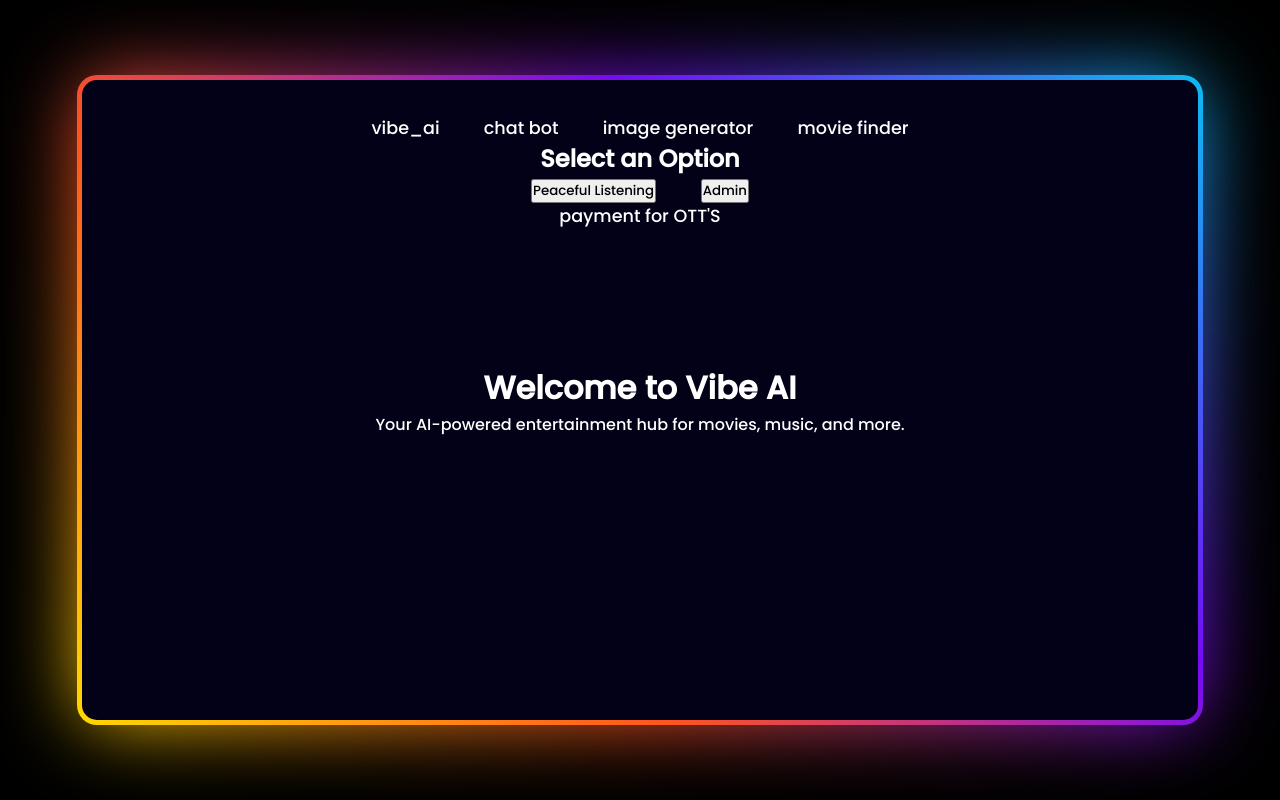
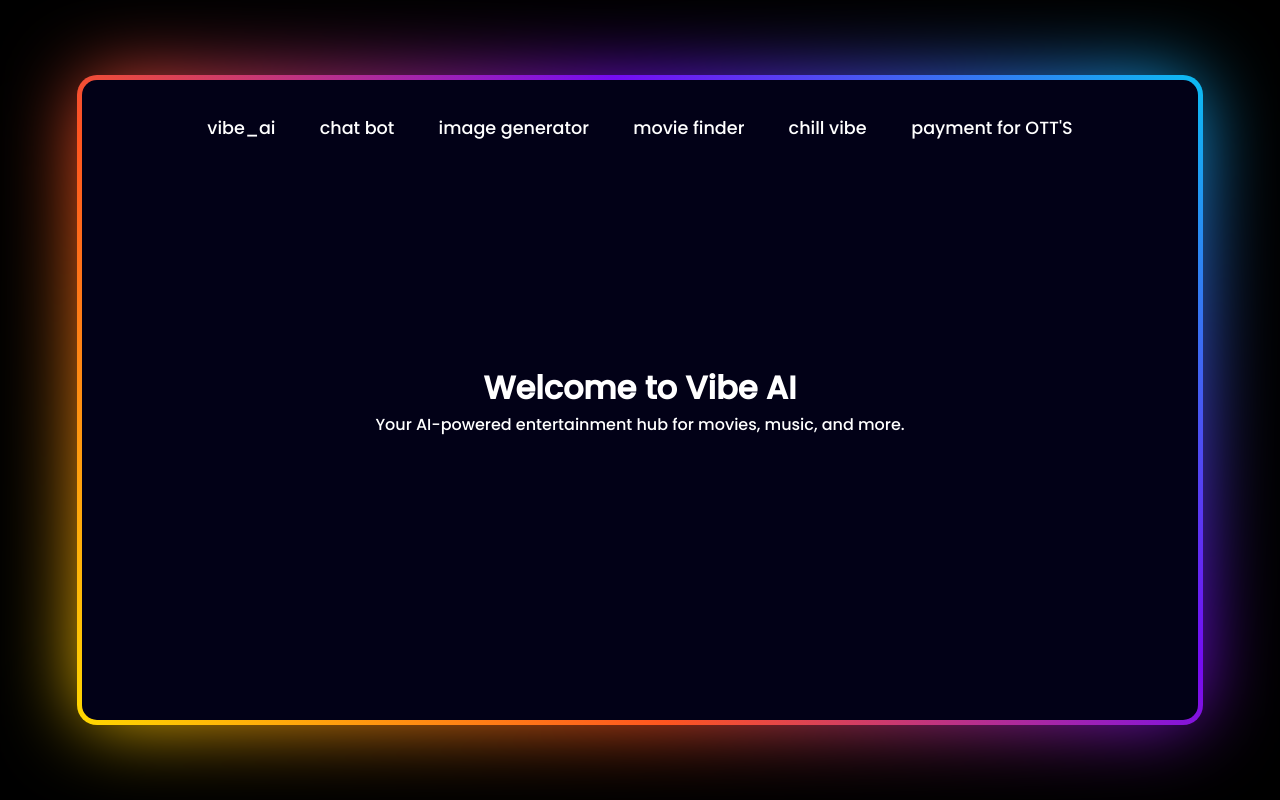
Before and after one commit to designeer1/main-site, a plain HTML site: page index.html in a window 1280 px wide. Drawn offline with Linux system fonts and the light colour scheme.

Commit message:
Update index.html

```diff
--- a/index.html
+++ b/index.html
@@ -17,16 +17,7 @@
             <a href="#">chat bot<span></span></a>
             <a href="#">image generator<span></span></a>
             <a href="https://designeer1.github.io/moviedb/" target="_blank">movie finder<span></span></a>
-
-            <section>
-        <h2>Select an Option</h2>
-        <a href="https://peacefulsongs.vercel.app/" target="_blank">
-        <button>Peaceful Listening</button>
-    </a>
-    <a href="https://jigidijingania-6pey.vercel.app/" target="_blank">
-        <button>Admin</button>
-    </a>
-</section>
+            <a href="https://peacefulsongs.vercel.app/" target="_blank">chill vibe<span></span> </a>
 
             <a href="https://designeer1.github.io/paymentt/" target="_blank">payment for OTT'S<span></span></a>
         </nav>
```
